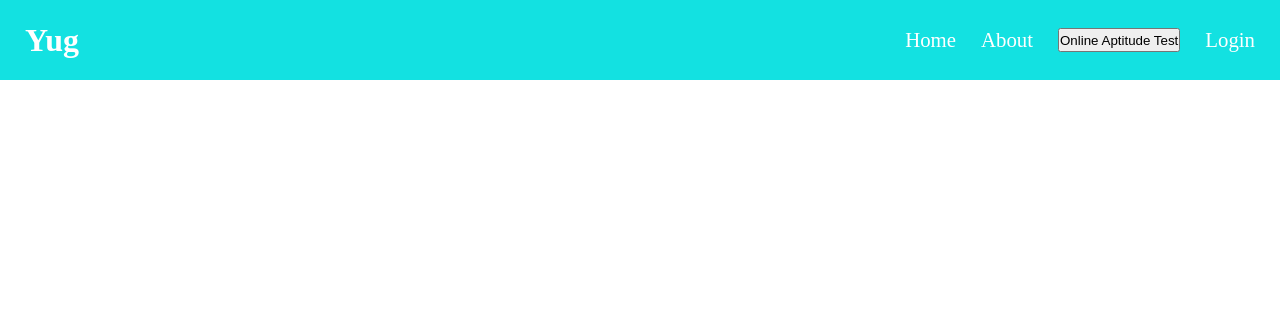
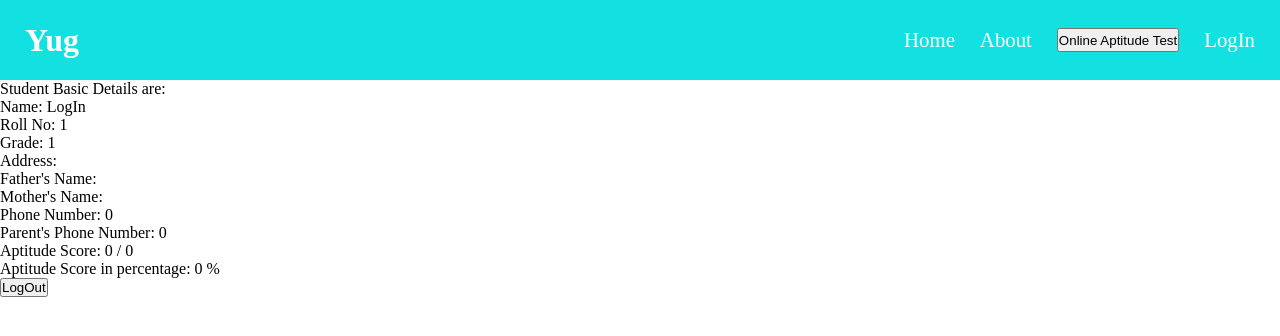
Before and after one commit to zugzwang03/Yug, an Angular app in the folder client/: page /studentInfo in a window 1280 px wide. Before the commit this address led to /. Shown: the top 336 px of the page. Built offline with nearby package versions, Linux system fonts and the light colour scheme.

Commit message:
student info added

```diff
--- a/client/src/app/app.component.html
+++ b/client/src/app/app.component.html
@@ -12,7 +12,7 @@
         Online Aptitude Test
       </button>
       <li>
-        <a routerLink="studentLogin">{{ loginInfo }}</a>
+        <a [routerLink]="isLoggedIn === false ? 'studentLogin': 'studentInfo'">{{ loginInfo }}</a>
       </li>
     </ul>
   </nav>
--- a/client/src/app/app.component.ts
+++ b/client/src/app/app.component.ts
@@ -16,9 +16,11 @@ import { PopupComponent } from './popup/popup.component';
 })
 export class AppComponent implements OnInit {
   title = 'Yug';
-  @Input() loginInfo = 'Login';
+  @Input() loginInfo = 'Login ';
+  isLoggedIn: Boolean = false;
   constructor(private studentService: StudentService, private dialog: MatDialog, private router: Router) { }
   ngOnInit() {
+    this.isLoggedIn = this.studentService.isLoggedIn;
     const toggleBtn = document.querySelector(".menu-toggle");
     const toggleicon = document.querySelector(".menu-toggle>i");
     const navList = document.querySelector(".nav-list");
@@ -35,12 +37,13 @@ export class AppComponent implements OnInit {
     });
   }
   onActivate() {
+    this.isLoggedIn = this.studentService.isLoggedIn;
     console.log('update login');
     this.loginInfo = this.studentService.studentDetail.firstName + " " + this.studentService.studentDetail.lastName;
   }
 
   openDialogBox() {
-    if(this.loginInfo == "Login") {
+    if (this.loginInfo == "Login" || this.isLoggedIn == false) {
       alert("You have to login at first to access this feature!");
       this.router.navigateByUrl('studentLogin');
       return;
@@ -48,7 +51,7 @@ export class AppComponent implements OnInit {
     let dialogRef = this.dialog.open(PopupComponent);
     dialogRef.afterClosed().subscribe(result => {
       console.log(result);
-      if(result === "Start now") {
+      if (result === "Start now") {
         this.router.navigateByUrl('test');
       }
       else {
--- a/client/src/app/app.routes.ts
+++ b/client/src/app/app.routes.ts
@@ -4,11 +4,13 @@ import { LandingPageComponent } from './landing-page/landing-page.component';
 import { StudentRegistrationComponent } from './student-registration/student-registration.component';
 import { TestComponent } from './test/test.component';
 import { ScoreCardComponent } from './score-card/score-card.component';
+import { StudentInfoComponent } from './student-info/student-info.component';
 
 export const routes: Routes = [
     { path: "studentLogin", component: StudentLoginComponent },
     { path: "landing-page", component: LandingPageComponent },
     { path: "studentRegistration", component: StudentRegistrationComponent },
     { path: "test", component: TestComponent },
-    { path: "score-card", component: ScoreCardComponent }
+    { path: "score-card", component: ScoreCardComponent },
+    {path: "studentInfo", component: StudentInfoComponent}
 ];
--- /dev/null
+++ b/client/src/app/student-info/student-info.component.html
@@ -0,0 +1,16 @@
+<p>Student Basic Details are:</p>
+<p>
+  Name: {{ student.firstName }} {{ student.middleName }} {{ student.lastName }}
+</p>
+<p>Roll No: {{ student.rollNo }}</p>
+<p>Grade: {{ student.grade }}</p>
+<p>Address: {{ student.address }}</p>
+<p>Father's Name: {{ student.fathersName }}</p>
+<p>Mother's Name: {{ student.mothersName }}</p>
+<p>Phone Number: {{ student.phoneNumber }}</p>
+<p>Parent's Phone Number: {{ student.parentPhoneNumber }}</p>
+<p>
+  Aptitude Score: {{ aptitudeScore.userScore }} / {{ aptitudeScore.totalScore }}
+</p>
+<p>Aptitude Score in percentage: {{ aptitudeScore.percentage }} %</p>
+<button (click)="logOut()">LogOut</button>
--- /dev/null
+++ b/client/src/app/student-info/student-info.component.ts
@@ -0,0 +1,65 @@
+import { Component, EventEmitter, Output } from '@angular/core';
+import { StudentService } from '../student.service';
+import { studentRegistration } from '../student';
+import { aptitudeScore } from '../question';
+import { Router } from '@angular/router';
+
+@Component({
+  selector: 'app-student-info',
+  standalone: true,
+  imports: [],
+  templateUrl: './student-info.component.html',
+  styleUrl: './student-info.component.css'
+})
+export class StudentInfoComponent {
+  student: studentRegistration = {
+    email: "",
+    password: "",
+    firstName: "",
+    lastName: "",
+    middleName: "",
+    rollNo: -1,
+    grade: -1,
+    address: "",
+    fathersName: "",
+    mothersName: "",
+    phoneNumber: 0,
+    parentPhoneNumber: 0
+  }
+  aptitudeScore: aptitudeScore = {
+    userScore: 0,
+    totalScore: 5,
+    percentage: 0
+  }
+  @Output() loginInfo = new EventEmitter();
+  constructor(private studentService: StudentService, private router: Router) {
+    this.student = this.studentService.studentDetail;
+    this.aptitudeScore = this.studentService.aptitudeScore;
+  }
+
+  logOut() {
+    this.studentService.studentDetail = {
+      email: "",
+      password: "",
+      firstName: "Login",
+      lastName: "",
+      middleName: "",
+      rollNo: -1,
+      grade: -1,
+      address: "",
+      fathersName: "",
+      mothersName: "",
+      phoneNumber: 0,
+      parentPhoneNumber: 0
+    };
+    this.studentService.aptitudeScore = {
+      userScore: 0,
+      totalScore: 0,
+      percentage: 0
+    }
+    this.studentService.isLoggedIn = false;
+    this.loginInfo.emit();
+    this.router.navigateByUrl('studentLogin');
+  }
+
+}
```
Also changed, not shown: client/src/app/student-info/student-info.component.css (added).
